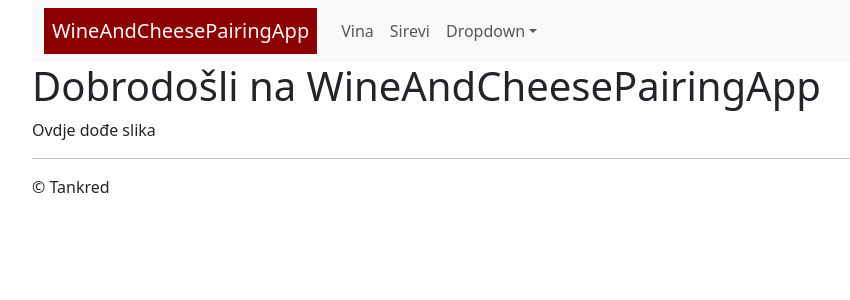
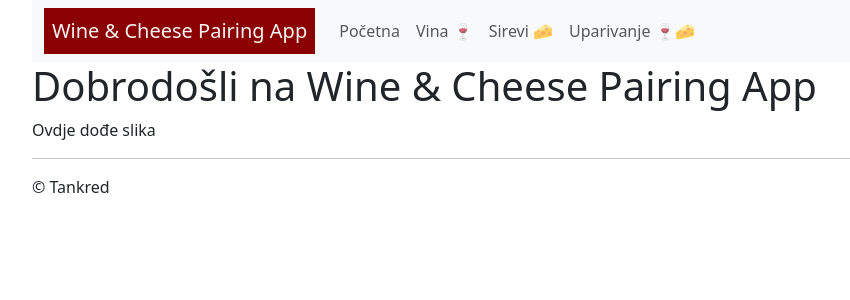
Before and after one commit to Tankred031/WineAndCheesePairingApp, a React (Vite) app: page / in a window 1280 px wide. Shown: the top 300 px of the page, without its empty margins (50-900 px from the left). Built offline with nearby package versions, Linux system fonts and the light colour scheme.

Commit message:
Dodani detalji na početno stanje
Favicon, i otvorene jsx (Vino, sir, uparivanje i home)

```diff
--- a/index.html
+++ b/index.html
@@ -2,9 +2,10 @@
 <html lang="en">
   <head>
     <meta charset="UTF-8" />
-    <link rel="icon" type="image/svg+xml" href="/favicon.svg" />
+    <link rel="icon" href="/wine_cheese.png" />
     <meta name="viewport" content="width=device-width, initial-scale=1.0" />
     <title>Wine and Cheese Pairing App</title>
+
   </head>
   <body>
     <div id="root"></div>
--- a/src/App.jsx
+++ b/src/App.jsx
@@ -4,7 +4,9 @@ import { Container } from 'react-bootstrap'
 import Izbornik from './components/Izbornik'
 import { Route, Routes } from 'react-router-dom'
 import Home from './pages/Home'
+import Vina from './pages/Vina'
 import Sirevi from './pages/Sirevi'
+import Uparivanje from './pages/Uparivanje'
 import { RouteNames } from './constants'
 
 function App() {
@@ -16,7 +18,9 @@ function App() {
       <Izbornik />
         <Routes>
           <Route path={RouteNames.HOME} element={<Home />} />
+          <Route path={RouteNames.VINA} element={<Vina />} />
           <Route path={RouteNames.SIREVI} element={<Sirevi />} />
+          <Route path={RouteNames.UPARIVANJE} element={<Uparivanje />} />
         </Routes>
       <hr />
       &copy; Tankred
--- a/src/components/Izbornik.jsx
+++ b/src/components/Izbornik.jsx
@@ -15,15 +15,21 @@ export default function Izbornik() {
           <Nav className="me-auto">
             <Nav.Link
              onClick={()=>navigate(RouteNames.HOME)}>
-              Vina</Nav.Link>
+              Početna</Nav.Link>
+
+            <Nav.Link
+             onClick={()=>navigate(RouteNames.VINA)}>
+              Vina 🍷</Nav.Link>
 
             <Nav.Link
              onClick={()=>navigate(RouteNames.SIREVI)}
-              >Sirevi</Nav.Link>
-            <NavDropdown title="Dropdown" id="basic-nav-dropdown">
-              <NavDropdown.Item href="#action/3.1">Action</NavDropdown.Item>
+              >Sirevi 🧀</Nav.Link>
 
-            </NavDropdown>
+            <Nav.Link
+             onClick={()=>navigate(RouteNames.UPARIVANJE)}
+              >Uparivanje 🍷🧀</Nav.Link>
+
+
           </Nav>
         </Navbar.Collapse>
       </Container>
--- a/src/constants.js
+++ b/src/constants.js
@@ -1,6 +1,8 @@
-export const IME_APLIKACIJE='WineAndCheesePairingApp'
+export const IME_APLIKACIJE='Wine & Cheese Pairing App'
 
 export const RouteNames = {
     HOME: '/',
-    SIREVI: '/'
+    VINA: '/vina',
+    SIREVI: '/sirevi',
+    UPARIVANJE: '/uparivanje'
 }
--- /dev/null
+++ b/src/pages/Uparivanje.jsx
@@ -0,0 +1,7 @@
+export default function Uparivanje(){
+    return(
+        <>
+        Ovdje će uparivanje
+        </>
+    )
+}
--- /dev/null
+++ b/src/pages/Vina.jsx
@@ -0,0 +1,7 @@
+export default function Vina(){
+    return(
+        <>
+        Ovdje će doći vina
+        </>
+    )
+}
```
Also changed, not shown: public/wine_cheese.png (added).
